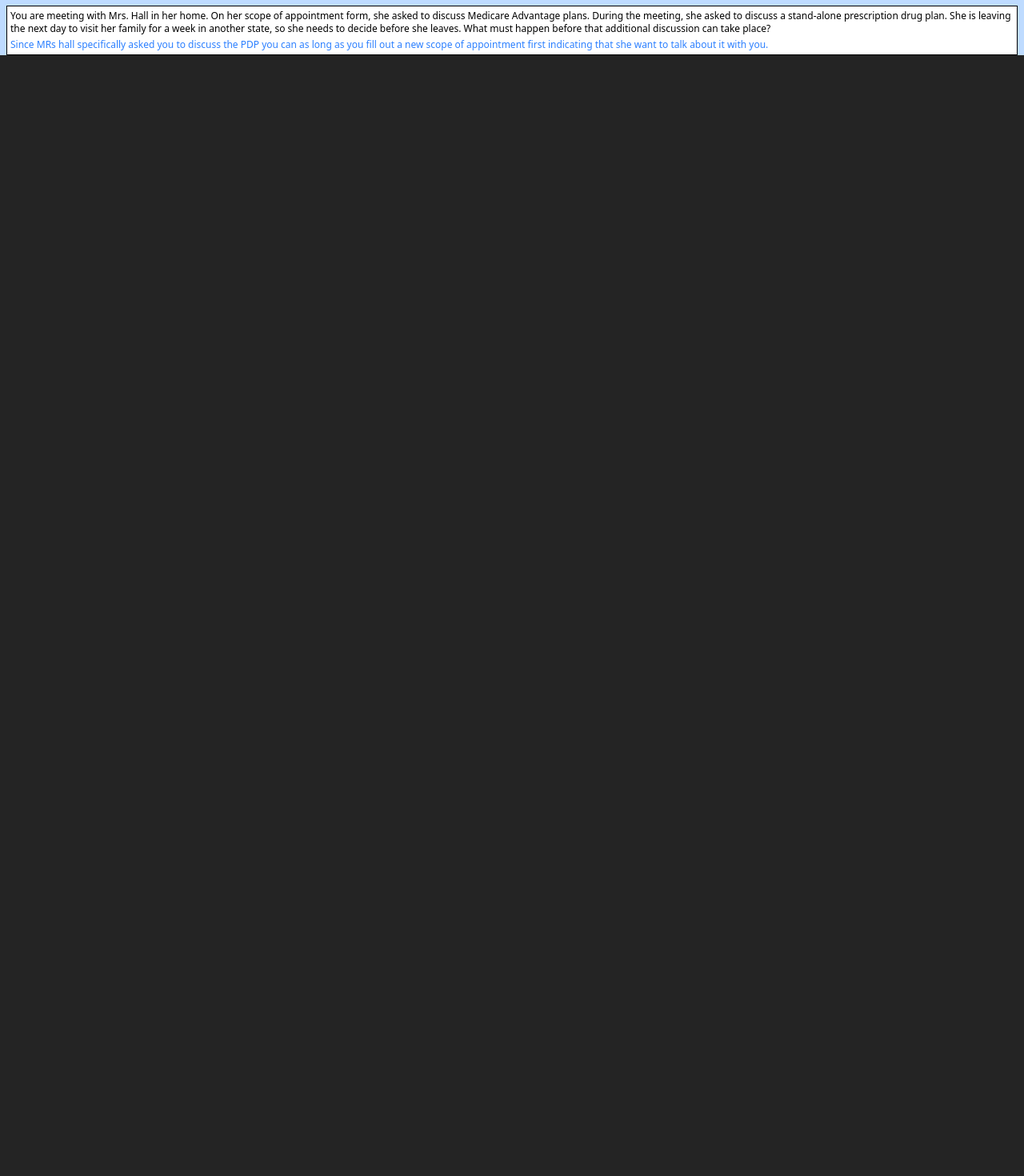
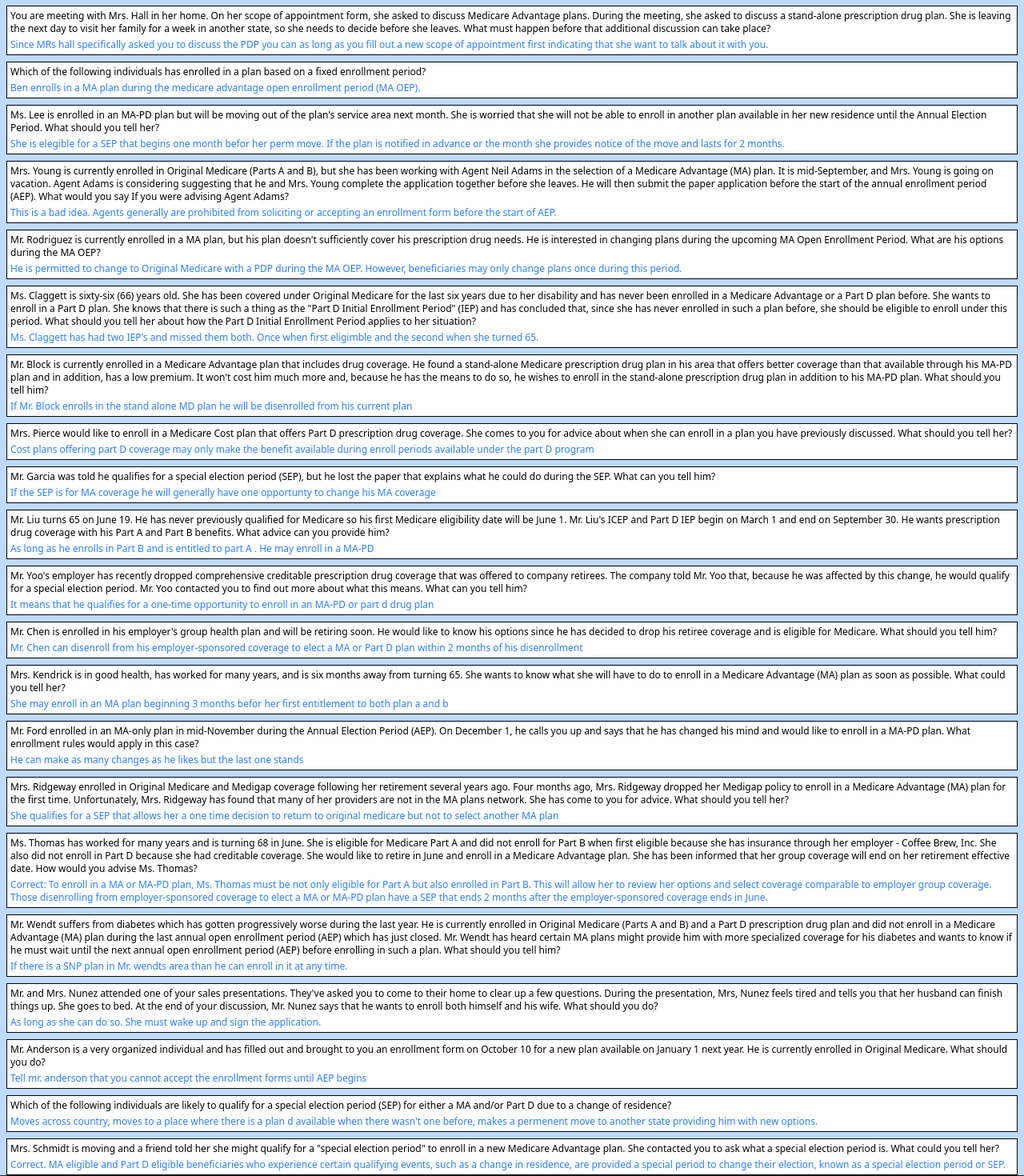
Before and after one commit to Jpatrick6420/ahip, a React (Vite) app: page / in a window 1280 px wide. Shown: the part 4641-6111 px from the top of the page at 80% size. Before the commit the page ends 4718 px from the top, so only its background shows below. Built offline with nearby package versions, Linux system fonts and the light colour scheme.

Commit message:
added chapter 5 data

```diff
--- a/src/data/medicare_parts_data.js
+++ b/src/data/medicare_parts_data.js
@@ -415,6 +415,125 @@
     answer:
       "Since MRs hall specifically asked you to discuss the PDP you can as long as you fill out a new scope of appointment first indicating that she want to talk about it with you.",
   },
+  {
+    question:
+      "Which of the following individuals has enrolled in a plan based on a fixed enrollment period?",
+    answer:
+      "Ben enrolls in a MA plan during the medicare advantage open enrollment period (MA OEP).",
+  },
+  {
+    question:
+      "Ms. Lee is enrolled in an MA-PD plan but will be moving out of the plan's service area next month. She is worried that she will not be able to enroll in another plan available in her new residence until the Annual Election Period. What should you tell her?",
+    answer:
+      "She is elegible for a SEP that begins one month befor her perm move. If the plan is notified in advance or the month she provides notice of the move and lasts for 2 months.",
+  },
+  {
+    question:
+      "Mrs. Young is currently enrolled in Original Medicare (Parts A and B), but she has been working with Agent Neil Adams in the selection of a Medicare Advantage (MA) plan. It is mid-September, and Mrs. Young is going on vacation. Agent Adams is considering suggesting that he and Mrs. Young complete the application together before she leaves. He will then submit the paper application before the start of the annual enrollment period (AEP). What would you say If you were advising Agent Adams?",
+    answer:
+      "This is a bad idea. Agents generally are prohibited from soliciting or accepting an enrollment form before the start of AEP.",
+  },
+  {
+    question:
+      "Mr. Rodriguez is currently enrolled in a MA plan, but his plan doesn't sufficiently cover his prescription drug needs. He is interested in changing plans during the upcoming MA Open Enrollment Period. What are his options during the MA OEP?",
+    answer:
+      "He is permitted to change to Original Medicare with a PDP during the MA OEP. However, beneficiaries may only change plans once during this period.",
+  },
+  {
+    question:
+      'Ms. Claggett is sixty-six (66) years old. She has been covered under Original Medicare for the last six years due to her disability and has never been enrolled in a Medicare Advantage or a Part D plan before. She wants to enroll in a Part D plan. She knows that there is such a thing as the "Part D Initial Enrollment Period" (IEP) and has concluded that, since she has never enrolled in such a plan before, she should be eligible to enroll under this period. What should you tell her about how the Part D Initial Enrollment Period applies to her situation?',
+    answer:
+      "Ms. Claggett has had two IEP's and missed them both. Once when first eligimble and the second when she turned 65.",
+  },
+  {
+    question:
+      "Mr. Block is currently enrolled in a Medicare Advantage plan that includes drug coverage. He found a stand-alone Medicare prescription drug plan in his area that offers better coverage than that available through his MA-PD plan and in addition, has a low premium. It won't cost him much more and, because he has the means to do so, he wishes to enroll in the stand-alone prescription drug plan in addition to his MA-PD plan. What should you tell him?",
+    answer:
+      "If Mr. Block enrolls in the stand alone MD plan he will be disenrolled from his current plan",
+  },
+  {
+    question:
+      "Mrs. Pierce would like to enroll in a Medicare Cost plan that offers Part D prescription drug coverage. She comes to you for advice about when she can enroll in a plan you have previously discussed. What should you tell her?",
+    answer:
+      "Cost plans offering part D coverage  may only make the benefit available during enroll periods available under the part D program",
+  },
+  {
+    question:
+      "Mr. Garcia was told he qualifies for a special election period (SEP), but he lost the paper that explains what he could do during the SEP. What can you tell him?",
+    answer:
+      "If the SEP is for MA coverage he will generally have one opportunty to change his MA coverage",
+  },
+  {
+    question:
+      "Mr. Liu turns 65 on June 19. He has never previously qualified for Medicare so his first Medicare eligibility date will be June 1. Mr. Liu's ICEP and Part D IEP begin on March 1 and end on September 30. He wants prescription drug coverage with his Part A and Part B benefits. What advice can you provide him?",
+    answer:
+      "As long as he enrolls in Part B and is entitled to part A . He may enroll in a MA-PD",
+  },
+  {
+    question:
+      "Mr. Yoo's employer has recently dropped comprehensive creditable prescription drug coverage that was offered to company retirees. The company told Mr. Yoo that, because he was affected by this change, he would qualify for a special election period. Mr. Yoo contacted you to find out more about what this means. What can you tell him?",
+    answer:
+      "It means that he qualifies for a one-time opportunity to enroll in an MA-PD or part d drug plan",
+  },
+  {
+    question:
+      "Mr. Chen is enrolled in his employer's group health plan and will be retiring soon. He would like to know his options since he has decided to drop his retiree coverage and is eligible for Medicare. What should you tell him?",
+    answer:
+      "Mr. Chen can disenroll from his employer-sponsored coverage to elect a  MA or Part D plan within 2 months of his disenrollment",
+  },
+  {
+    question:
+      "Mrs. Kendrick is in good health, has worked for many years, and is six months away from turning 65. She wants to know what she will have to do to enroll in a Medicare Advantage (MA) plan as soon as possible. What could you tell her?",
+    answer:
+      "She may enroll in an MA plan beginning 3 months befor her first entitlement to both plan a and b",
+  },
+  {
+    question:
+      "Mr. Ford enrolled in an MA-only plan in mid-November during the Annual Election Period (AEP). On December 1, he calls you up and says that he has changed his mind and would like to enroll in a MA-PD plan. What enrollment rules would apply in this case?",
+    answer: "He can make as many changes as he likes but the last one stands",
+  },
+  {
+    question:
+      "Mrs. Ridgeway enrolled in Original Medicare and Medigap coverage following her retirement several years ago. Four months ago, Mrs. Ridgeway dropped her Medigap policy to enroll in a Medicare Advantage (MA) plan for the first time. Unfortunately, Mrs. Ridgeway has found that many of her providers are not in the MA plans network. She has come to you for advice. What should you tell her?",
+    answer:
+      "She qualifies for a SEP that allows her a one time decision to return to original medicare but not to select another MA plan",
+  },
+  {
+    question:
+      "Ms. Thomas has worked for many years and is turning 68 in June. She is eligible for Medicare Part A and did not enroll for Part B when first eligible because she has insurance through her employer - Coffee Brew, Inc. She also did not enroll in Part D because she had creditable coverage. She would like to retire in June and enroll in a Medicare Advantage plan. She has been informed that her group coverage will end on her retirement effective date. How would you advise Ms. Thomas?",
+    answer:
+      "Correct: To enroll in a MA or MA-PD plan, Ms. Thomas must be not only eligible for Part A but also enrolled in Part B. This will allow her to review her options and select coverage comparable to employer group coverage. Those disenrolling from employer-sponsored coverage to elect a MA or MA-PD plan have a SEP that ends 2 months after the employer-sponsored coverage ends in June.",
+  },
+  {
+    question:
+      "Mr. Wendt suffers from diabetes which has gotten progressively worse during the last year. He is currently enrolled in Original Medicare (Parts A and B) and a Part D prescription drug plan and did not enroll in a Medicare Advantage (MA) plan during the last annual open enrollment period (AEP) which has just closed. Mr. Wendt has heard certain MA plans might provide him with more specialized coverage for his diabetes and wants to know if he must wait until the next annual open enrollment period (AEP) before enrolling in such a plan. What should you tell him?",
+    answer:
+      "If there is a SNP plan in Mr. wendts area than he can enroll in it at any time.",
+  },
+  {
+    question:
+      "Mr. and Mrs. Nunez attended one of your sales presentations. They've asked you to come to their home to clear up a few questions. During the presentation, Mrs, Nunez feels tired and tells you that her husband can finish things up. She goes to bed. At the end of your discussion, Mr. Nunez says that he wants to enroll both himself and his wife. What should you do?",
+    answer:
+      "As long as she can do so. She must wake up and sign the application.",
+  },
+  {
+    question:
+      "Mr. Anderson is a very organized individual and has filled out and brought to you an enrollment form on October 10 for a new plan available on January 1 next year. He is currently enrolled in Original Medicare. What should you do?",
+    answer:
+      "Tell mr. anderson that you cannot accept the enrollment forms until AEP begins",
+  },
+  {
+    question:
+      "Which of the following individuals are likely to qualify for a special election period (SEP) for either a MA and/or Part D due to a change of residence?",
+    answer:
+      "Moves across country, moves to a place where there is a plan d available when there wasn't one before, makes a permenent move to another state providing him with new options.",
+  },
+  {
+    question:
+      'Mrs. Schmidt is moving and a friend told her she might qualify for a "special election period" to enroll in a new Medicare Advantage plan. She contacted you to ask what a special election period is. What could you tell her?',
+    answer:
+      "Correct. MA eligible and Part D eligible beneficiaries who experience certain qualifying events, such as a change in residence, are provided a special period to change their election, known as a special election period or SEP.",
+  },
 ];
 
 //part 3 question 8
```
